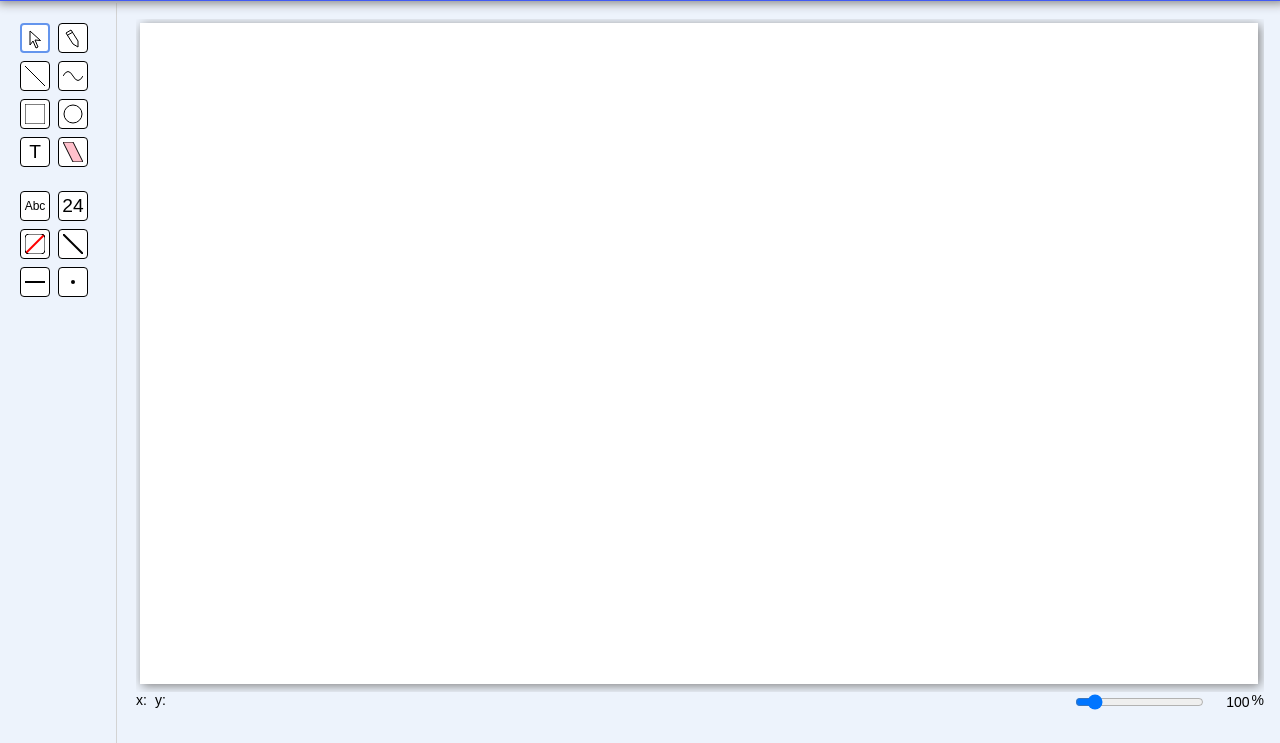
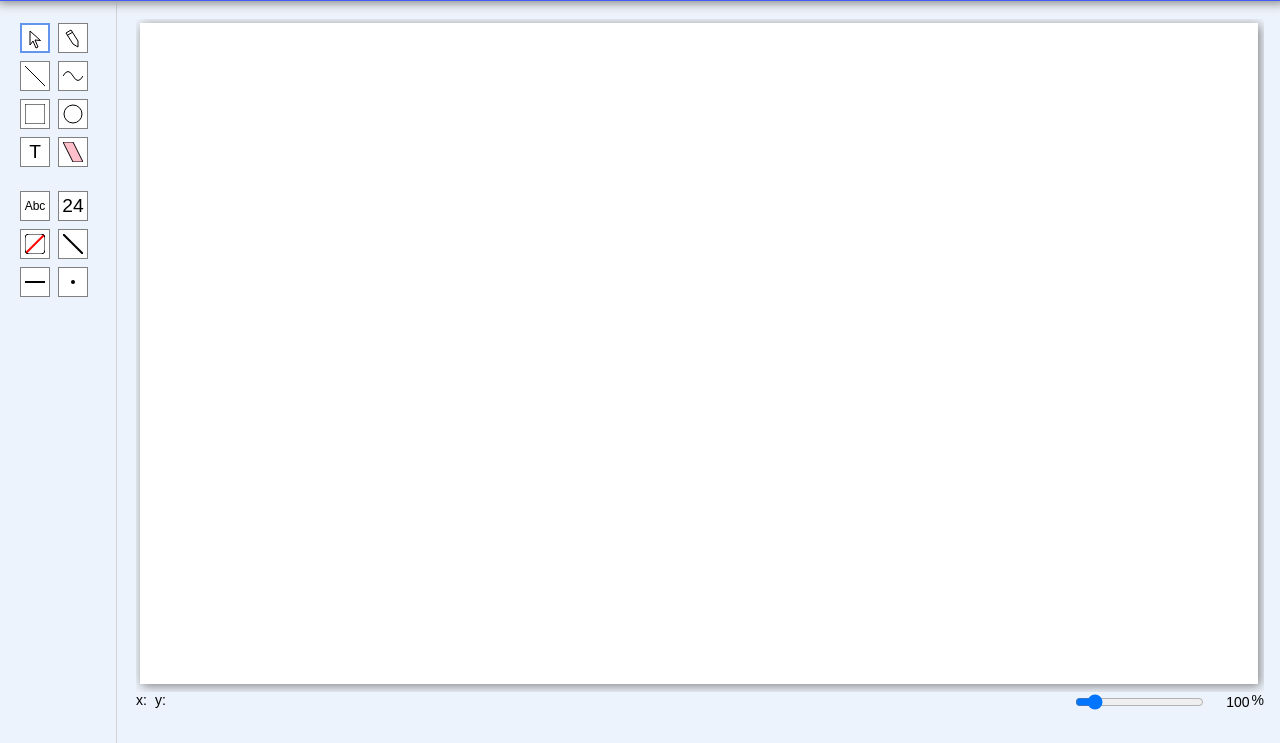
Before and after one commit to zmeier/imaginality, a plain HTML site: page index.html in a window 1280 px wide. Shown: the part 57-800 px from the top of the page. Drawn offline with Linux system fonts and the light colour scheme.

Commit message:
Updating the style to make toolbox buttons flatter

```diff
--- a/styles/zstrap.css
+++ b/styles/zstrap.css
@@ -283,8 +283,7 @@ body {
     width: 30px;
     height: 30px;
     background-color: white;
-    border: solid 1px black;
-    border-radius: 4px;
+    border: solid 1px gray;
     padding: 0;
     font-size: 1.2em;
     -webkit-user-select: none;
```
